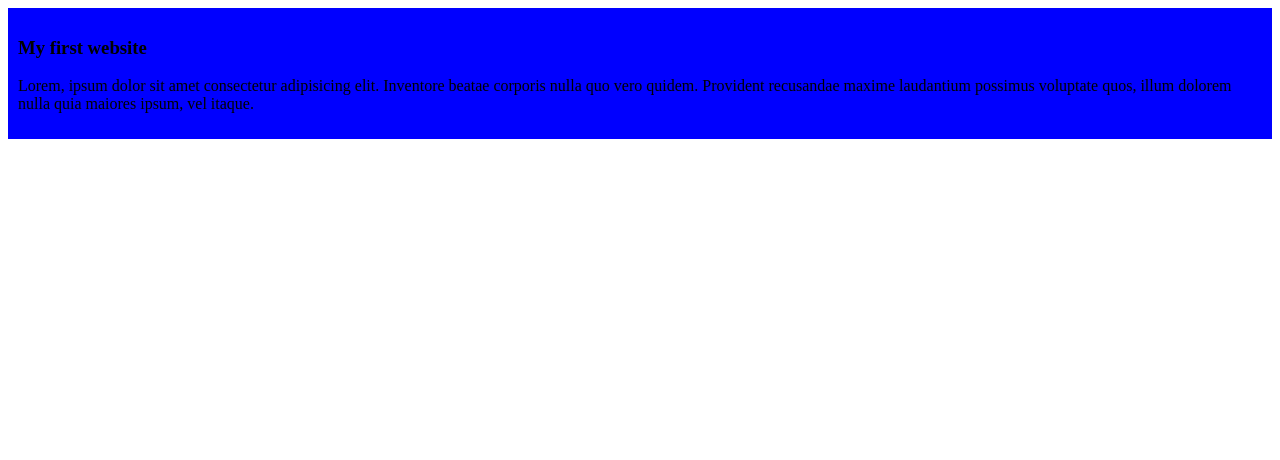
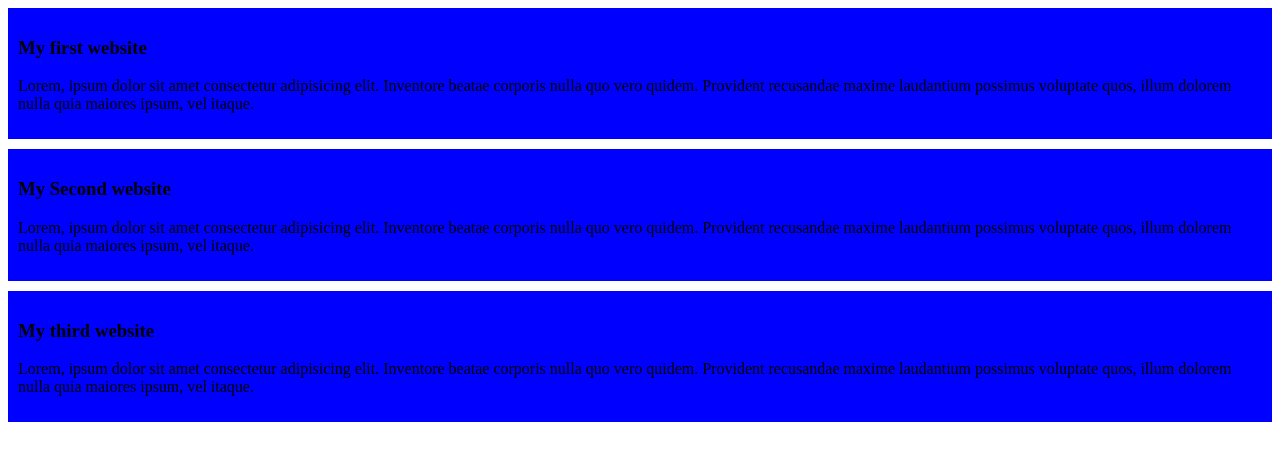
Before and after one commit to MehediHasanRafi00/my-first-github-repo, a plain HTML site: page index.html in a window 1280 px wide. Drawn offline with Linux system fonts and the light colour scheme.

Commit message:
add some more blog

```diff
--- a/index.html
+++ b/index.html
@@ -13,5 +13,17 @@
         </h3>
         <p>Lorem, ipsum dolor sit amet consectetur adipisicing elit. Inventore beatae corporis nulla quo vero quidem. Provident recusandae maxime laudantium possimus voluptate quos, illum dolorem nulla quia maiores ipsum, vel itaque.</p>
     </div>
+    <div>
+        <h3>
+            My Second website
+        </h3>
+        <p>Lorem, ipsum dolor sit amet consectetur adipisicing elit. Inventore beatae corporis nulla quo vero quidem. Provident recusandae maxime laudantium possimus voluptate quos, illum dolorem nulla quia maiores ipsum, vel itaque.</p>
+    </div>
+    <div>
+        <h3>
+            My third website
+        </h3>
+        <p>Lorem, ipsum dolor sit amet consectetur adipisicing elit. Inventore beatae corporis nulla quo vero quidem. Provident recusandae maxime laudantium possimus voluptate quos, illum dolorem nulla quia maiores ipsum, vel itaque.</p>
+    </div>
 </body>
 </html>
--- a/styles/style.css
+++ b/styles/style.css
@@ -2,4 +2,5 @@ div
 {
     background-color: blue;
     padding: 10px;
+    margin-bottom: 10px;
 }
```
